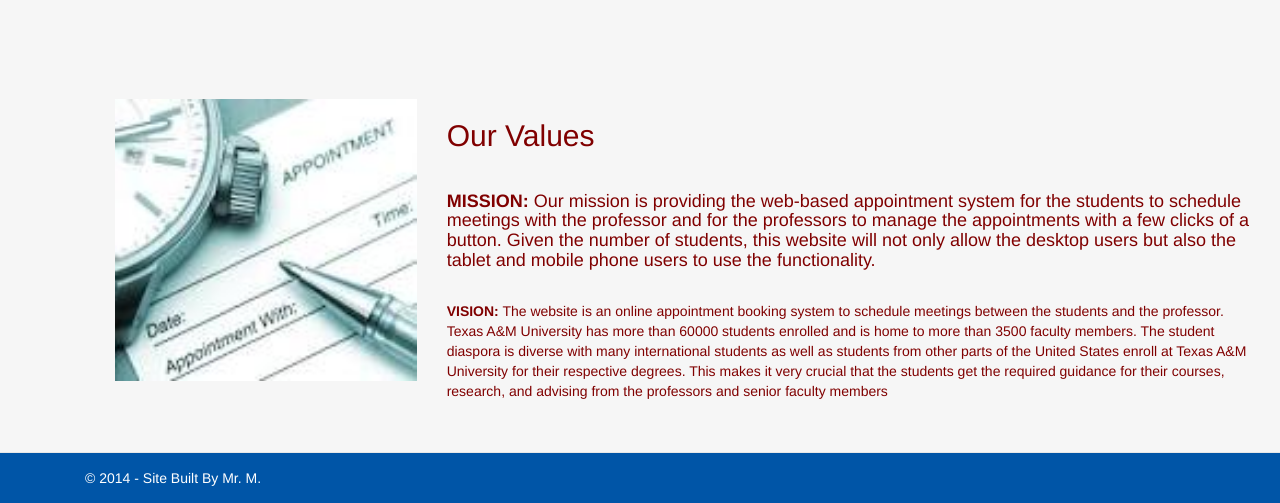
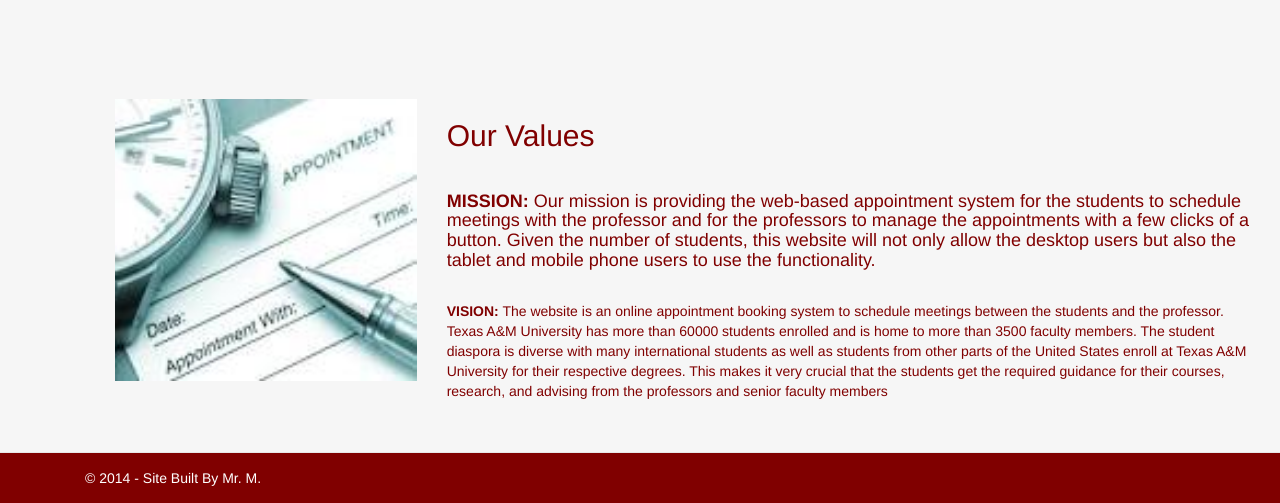
Before and after one commit to satvirgrewal/AppointmentSystem, a PHP site: page /about.php in a window 1280 px wide. Shown: the part 297-800 px from the top of the page. Run offline with PHP 8.4, Linux system fonts and the light colour scheme; some libraries are stand-ins or nearby versions.

Commit message:
Update main.css

```diff
--- a/main.css
+++ b/main.css
@@ -36,7 +36,7 @@
   }
 
     .grey {
-      background-color: rgba(0, 85, 167, 1);
+      background-color:#800000;
   }
   .navbar-default .navbar-text
   {
```
